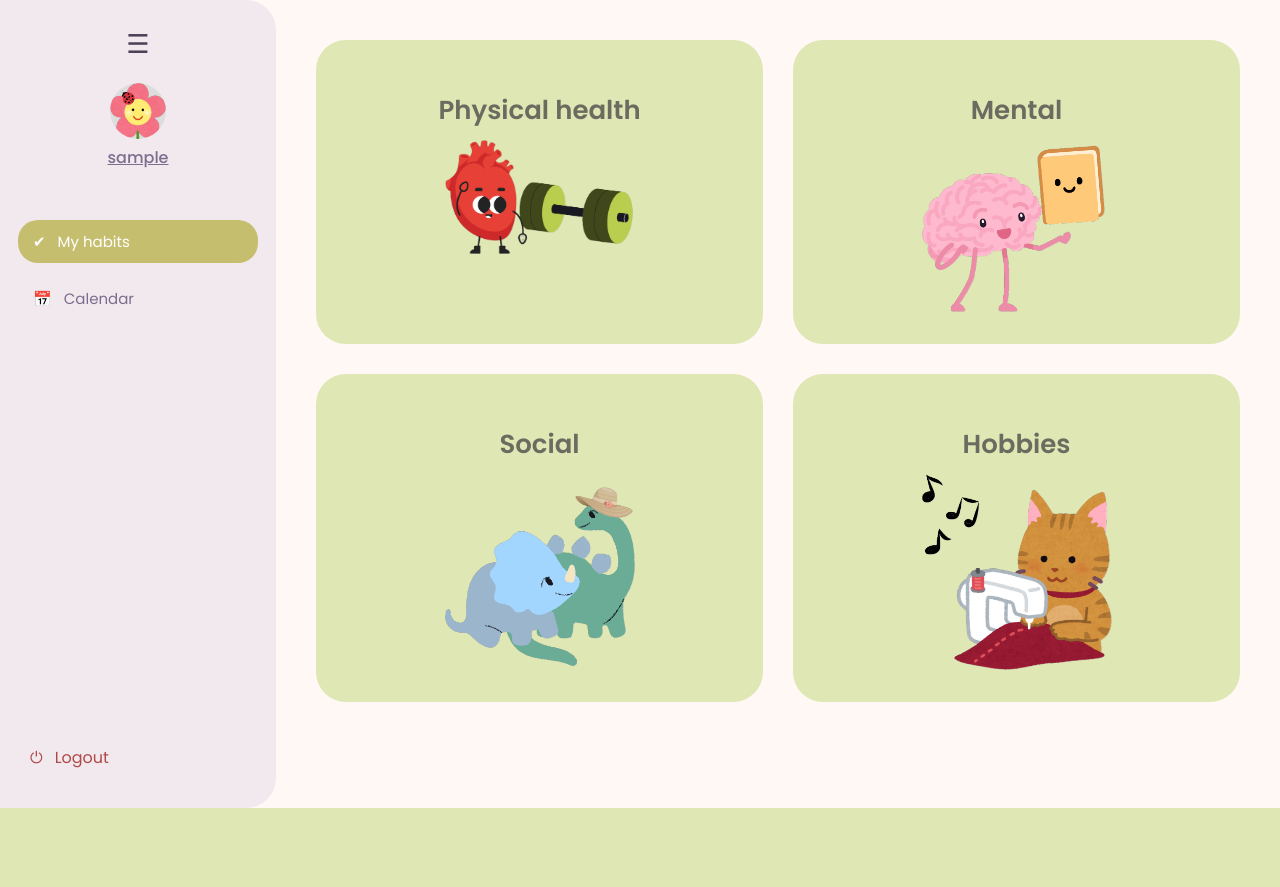
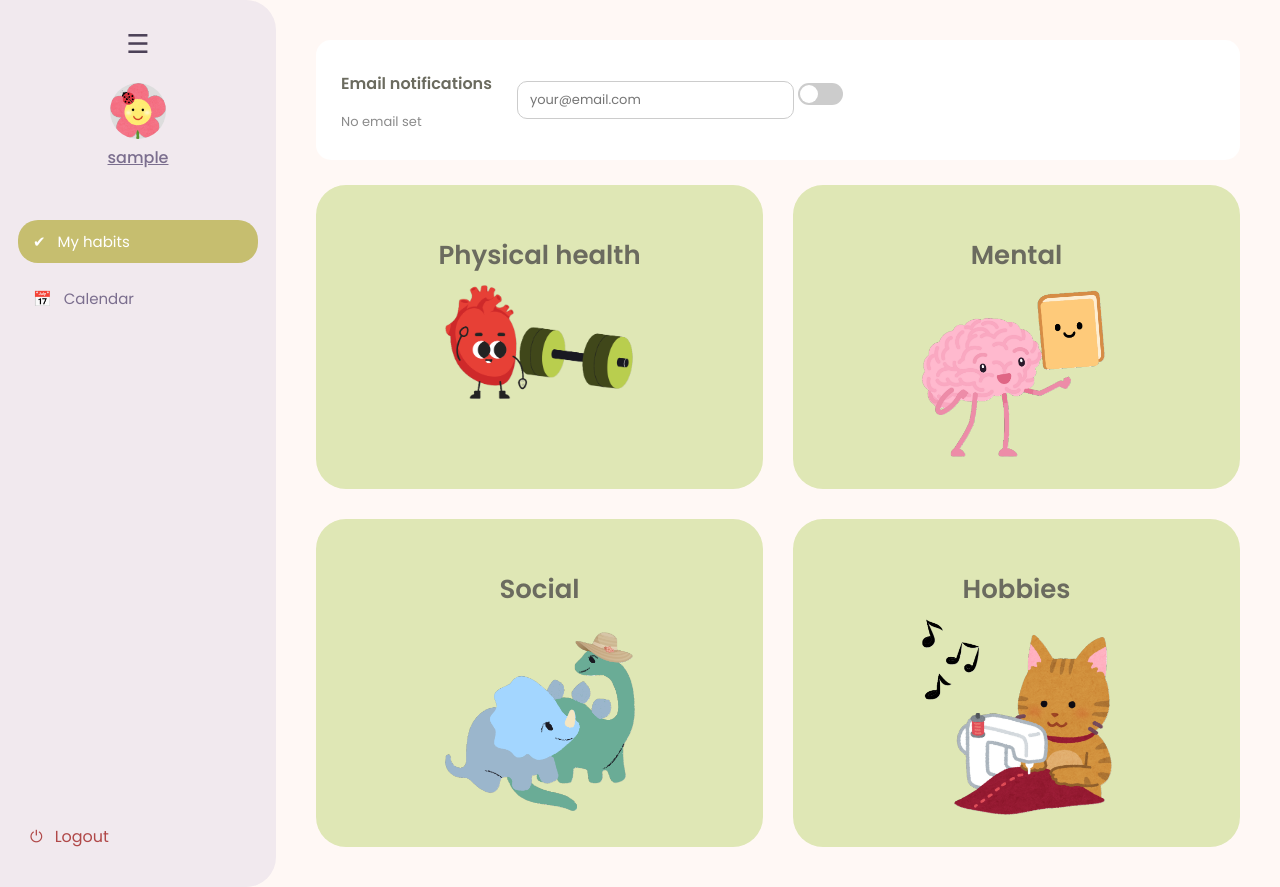
Before and after one commit to anamaria-st/FinalProjectInfrastructure, a Flask app: page /dashboard in a window 1280 px wide. Before the commit the page ends 808 px from the top, so only its background shows below. Run offline with Flask 3, Linux system fonts and the light colour scheme; the visitor is signed in with stand-in values (Sample User, id 1).

Commit message:
notificacion

```diff
--- a/app/__init__.py
+++ b/app/__init__.py
@@ -1,6 +1,7 @@
 from flask import Flask
 from .models import db
-
+import os
+import resend
 
 def create_app():
     app = Flask(__name__)
@@ -8,6 +9,8 @@ def create_app():
 
     app.config["SQLALCHEMY_DATABASE_URI"] = "sqlite:///habits.db"
     app.config["SQLALCHEMY_TRACK_MODIFICATIONS"] = False
+    app.config["SECRET_KEY"] = "change-me"
+    resend.api_key = os.getenv("RESEND_API_KEY")
 
     db.init_app(app)
 
--- a/app/main.py
+++ b/app/main.py
@@ -6,6 +6,7 @@ from flask import (
     url_for,
     session,
 )
+import resend
 from .models import db, User, Habit, HabitCompletion
 from datetime import date, datetime, timedelta
 import calendar
@@ -85,10 +86,8 @@ def login_required():
 
 @bp.route("/dashboard")
 def dashboard():
-    if not session.get("user_id"):
-        return redirect(url_for("main.login"))
-
-    return render_template("dashboard.html")
+    user = User.query.get(session["user_id"])
+    return render_template("dashboard.html", user=user)
 
 
 @bp.route("/habits/<category>")
@@ -378,3 +377,17 @@ def toggle_habit(habit_id):
 
     db.session.commit()
     return redirect(url_for("main.calendar_view"))
+
+@bp.post("/toggle_notifications")
+def toggle_notifications():
+    user = User.query.get(session["user_id"])
+
+    # Si envían un email, actualizarlo
+    if request.form.get("email"):
+        user.notification_email = request.form["email"]
+
+    # Cambiar estado ON / OFF
+    user.email_notifications = not user.email_notifications
+
+    db.session.commit()
+    return redirect(url_for("main.dashboard"))
--- a/app/static/css/dashboard.css
+++ b/app/static/css/dashboard.css
@@ -273,3 +273,60 @@ body, input, select, button {
 .card img {
   max-width: 190px;
 }
+
+.notif-box {
+  display: flex;
+  align-items: center;
+  gap: 25px;
+  background: #fff;
+  padding: 15px 25px;
+  border-radius: 15px;
+  margin-bottom: 25px;
+}
+
+.notif-title {
+  font-size: 16px;
+  font-weight: 600;
+  color: #6b6b5f;
+}
+
+.notif-email {
+  font-size: 13px;
+  color: #8b8b8b;
+}
+
+.notif-input {
+  padding: 8px 12px;
+  border-radius: 10px;
+  border: 1px solid #ccc;
+  font-size: 13px;
+}
+
+.toggle-btn-notif {
+  width: 45px;
+  height: 22px;
+  border-radius: 20px;
+  border: none;
+  background: #ccc;
+  position: relative;
+  cursor: pointer;
+}
+
+.toggle-btn-notif span {
+  width: 18px;
+  height: 18px;
+  background: white;
+  border-radius: 50%;
+  position: absolute;
+  left: 2px;
+  top: 2px;
+  transition: .2s;
+}
+
+.toggle-btn-notif.on {
+  background: #83c63c;
+}
+
+.toggle-btn-notif.on span {
+  left: 24px;
+}
--- a/app/templates/dashboard.html
+++ b/app/templates/dashboard.html
@@ -67,6 +67,30 @@
     <!-- MAIN CONTENT -->
     <main class="main-area">
 
+        <div class="notif-box">
+    <div class="notif-left">
+        <p class="notif-title">Email notifications</p>
+        <p class="notif-email">
+            {{ user.notification_email or 'No email set' }}
+        </p>
+    </div>
+
+    <form method="POST" action="{{ url_for('main.toggle_notifications') }}" class="notif-toggle-form">
+        <input
+            type="email"
+            name="email"
+            class="notif-input"
+            placeholder="your@email.com"
+            value="{{ user.notification_email or '' }}"
+        >
+
+        <button type="submit" class="toggle-btn-notif {{ 'on' if user.email_notifications else '' }}">
+            <span></span>
+        </button>
+    </form>
+</div>
+
+
       <div class="grid">
 
         <a href="{{ url_for('main.habits_by_category', category='physical') }}" class="card">
--- a/docker-compose.yml
+++ b/docker-compose.yml
@@ -15,4 +15,6 @@ services:
       FLASK_DEBUG: "1"
       FLASK_RUN_HOST: "0.0.0.0"
       FLASK_RUN_PORT: "5000"
+      RESEND_API_KEY: re_1grNHegX_JhSxqhXUrsfAD3QrFBu7RnLp
+
     command: flask run
--- a/requirements.txt
+++ b/requirements.txt
@@ -1,3 +1,4 @@
 Flask==3.0.3
 Flask-SQLAlchemy==3.1.1
 pytest==8.3.2
+resend==0.7.0
```
Also changed, not shown: app/daily_notifications.py (added, +88 -0 lines), app/models.py (+9 -0 lines), 2 other files.
